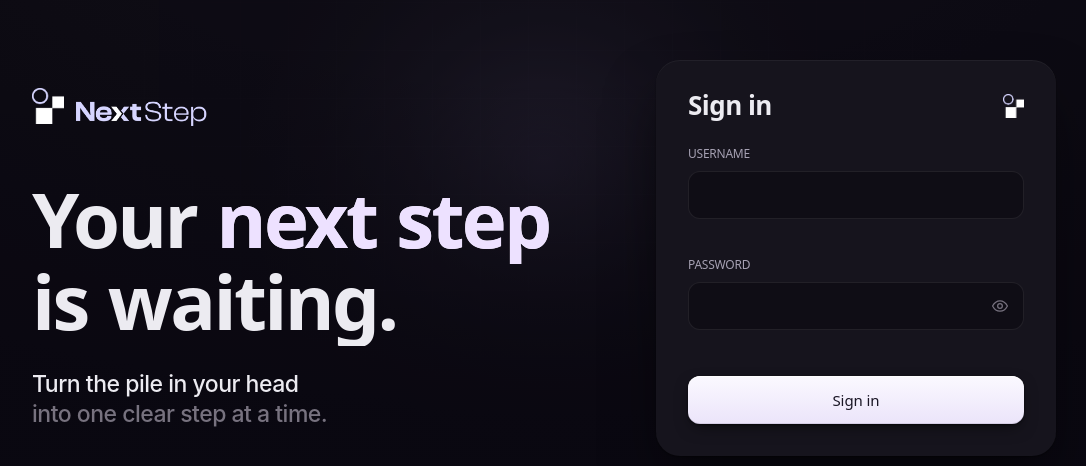
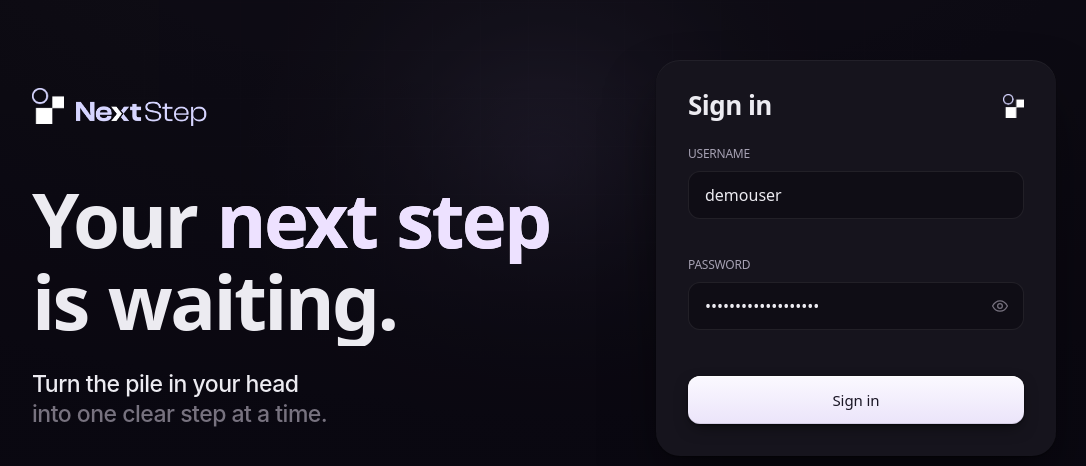
Before and after one commit to JoshuaKirabo/nextstep_client, a Next.js app: page / in a window 1280 px wide. Shown: the part 142-608 px from the top of the page, without its empty margins (96-1182 px from the left). Built offline with nearby package versions, Linux system fonts and the light colour scheme; a web font is replaced by a local one.

Commit message:
feat(login): Added auto-typed demo credentials.

```diff
--- a/components/login/LoginScreen.tsx
+++ b/components/login/LoginScreen.tsx
@@ -6,12 +6,24 @@ import { useEffect, useRef, useState, type FormEvent } from "react";
 import { MovingDotsAtmosphere } from "@/components/atmosphere/MovingDotsAtmosphere";
 
 type FieldErrors = { username?: string; password?: string };
+type DemoField = "username" | "password";
+
+/*
+ * ⚠️ DEMO ONLY — the login form types this account in by itself so anyone
+ * trying the app can sign in without looking it up. Documented in README.md.
+ * TODO: remove (with the typing effect in LoginScreen) once real auth lands.
+ */
+const DEMO_CREDENTIALS = { username: "demouser", password: "NextStepDemoUser001" };
 
 const HEADLINE = [["Your", "next", "step"], ["is", "waiting."]];
 const ACCENT_WORDS = new Set(["next", "step"]);
 
 const fieldClass =
   "h-12 w-full rounded-xl border bg-field px-4 text-base text-text outline-none transition-[border-color,box-shadow] duration-150 placeholder:text-text-tertiary focus:border-accent/60 focus:ring-[3px] focus:ring-accent/12";
+
+// While the demo types into a field, it wears the focus look so the eye follows along.
+const fieldTone = (error: string | undefined, typing: boolean) =>
+  error ? "border-error/60" : typing ? "border-accent/60 ring-[3px] ring-accent/12" : "border-line";
 
 // Floema's uppercase nav treatment: 12px, regular weight, -0.02em, 1.4 line height.
 const labelClass = "mb-2 block text-xs font-normal uppercase leading-[1.4] tracking-[-0.02em] text-text-secondary";
@@ -25,6 +37,8 @@ export function LoginScreen() {
   const [password, setPassword] = useState("");
   const [showPassword, setShowPassword] = useState(false);
   const [fieldErrors, setFieldErrors] = useState<FieldErrors>({});
+  const [demoField, setDemoField] = useState<DemoField | null>(null);
+  const demoStopped = useRef(false);
 
   // The full intro is for the first visit; the layout's head script reads this flag.
   useEffect(() => {
@@ -32,6 +46,54 @@ export function LoginScreen() {
       localStorage.setItem("nextstep:intro-seen", "1");
     } catch {}
   }, []);
+
+  // ⚠️ DEMO ONLY — types the demo account in once the card has arrived. Any
+  // focus, edit or submit hands the form back to the person.
+  useEffect(() => {
+    let timer = 0;
+    const type = (field: DemoField, speedMs: number, then?: () => void) => {
+      const text = DEMO_CREDENTIALS[field];
+      const set = field === "username" ? setUsername : setPassword;
+      let index = 0;
+      const tick = () => {
+        if (demoStopped.current) return;
+        index += 1;
+        set(text.slice(0, index));
+        if (index < text.length) {
+          timer = window.setTimeout(tick, speedMs);
+        } else {
+          setDemoField(null);
+          then?.();
+        }
+      };
+      setDemoField(field);
+      timer = window.setTimeout(tick, speedMs);
+    };
+
+    // Wait for the card's entrance: ~0.9s on a first visit, 0.3s after that.
+    const startDelay = document.documentElement.dataset.intro === "short" ? 400 : 1000;
+
+    // Reduced motion: the account arrives filled in, without the typing.
+    if (window.matchMedia("(prefers-reduced-motion: reduce)").matches) {
+      timer = window.setTimeout(() => {
+        if (demoStopped.current) return;
+        setUsername(DEMO_CREDENTIALS.username);
+        setPassword(DEMO_CREDENTIALS.password);
+      }, startDelay);
+      return () => window.clearTimeout(timer);
+    }
+
+    timer = window.setTimeout(
+      () => type("username", 70, () => (timer = window.setTimeout(() => type("password", 50), 300))),
+      startDelay,
+    );
+    return () => window.clearTimeout(timer);
+  }, []);
+
+  const stopDemo = () => {
+    demoStopped.current = true;
+    setDemoField(null);
+  };
 
   // The macOS "wrong password" shake: a decaying horizontal wobble.
   const shake = () => {
@@ -44,6 +106,7 @@ export function LoginScreen() {
 
   const handleSubmit = (event: FormEvent) => {
     event.preventDefault();
+    stopDemo();
 
     const errors: FieldErrors = {};
     if (!username.trim()) errors.username = "Enter your username.";
@@ -144,13 +207,15 @@ export function LoginScreen() {
                 autoCorrect="off"
                 spellCheck={false}
                 value={username}
+                onFocus={stopDemo}
                 onChange={(event) => {
+                  stopDemo();
                   setUsername(event.target.value);
                   setFieldErrors((errors) => ({ ...errors, username: undefined }));
                 }}
                 aria-invalid={Boolean(fieldErrors.username)}
                 aria-describedby={fieldErrors.username ? "username-error" : undefined}
-                className={`${fieldClass} ${fieldErrors.username ? "border-error/60" : "border-line"}`}
+                className={`${fieldClass} ${fieldTone(fieldErrors.username, demoField === "username")}`}
               />
               <p id="username-error" className="mt-1.5 h-5 text-[0.8125rem] leading-5 text-error">
                 {fieldErrors.username}
@@ -169,13 +234,15 @@ export function LoginScreen() {
                   type={showPassword ? "text" : "password"}
                   autoComplete="current-password"
                   value={password}
+                  onFocus={stopDemo}
                   onChange={(event) => {
+                    stopDemo();
                     setPassword(event.target.value);
                     setFieldErrors((errors) => ({ ...errors, password: undefined }));
                   }}
                   aria-invalid={Boolean(fieldErrors.password)}
                   aria-describedby={fieldErrors.password ? "password-error" : undefined}
-                  className={`${fieldClass} pr-12 ${fieldErrors.password ? "border-error/60" : "border-line"}`}
+                  className={`${fieldClass} pr-12 ${fieldTone(fieldErrors.password, demoField === "password")}`}
                 />
                 <button
                   type="button"
```
Also changed, not shown: 1 other file (tests, documents, lock files or other folders).
